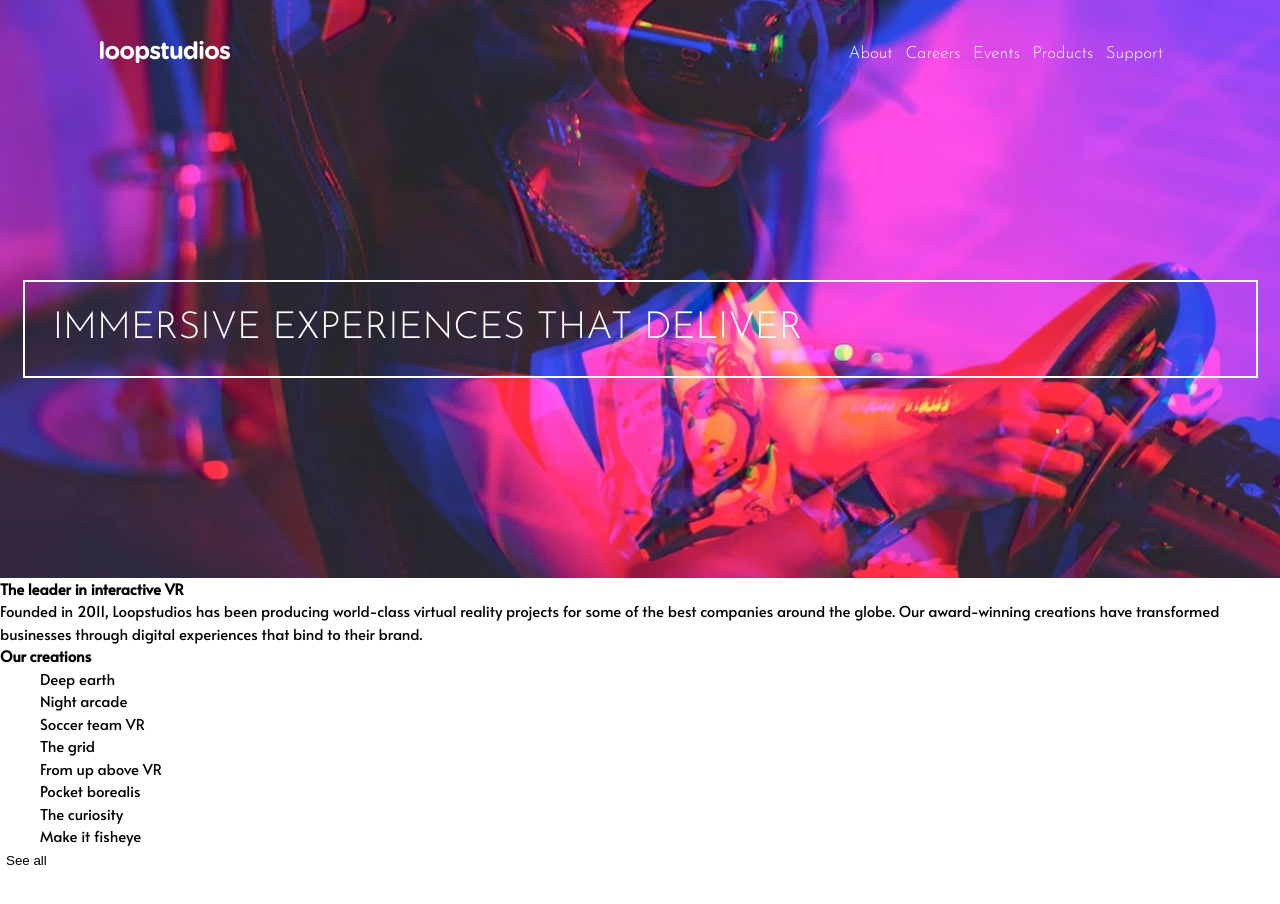
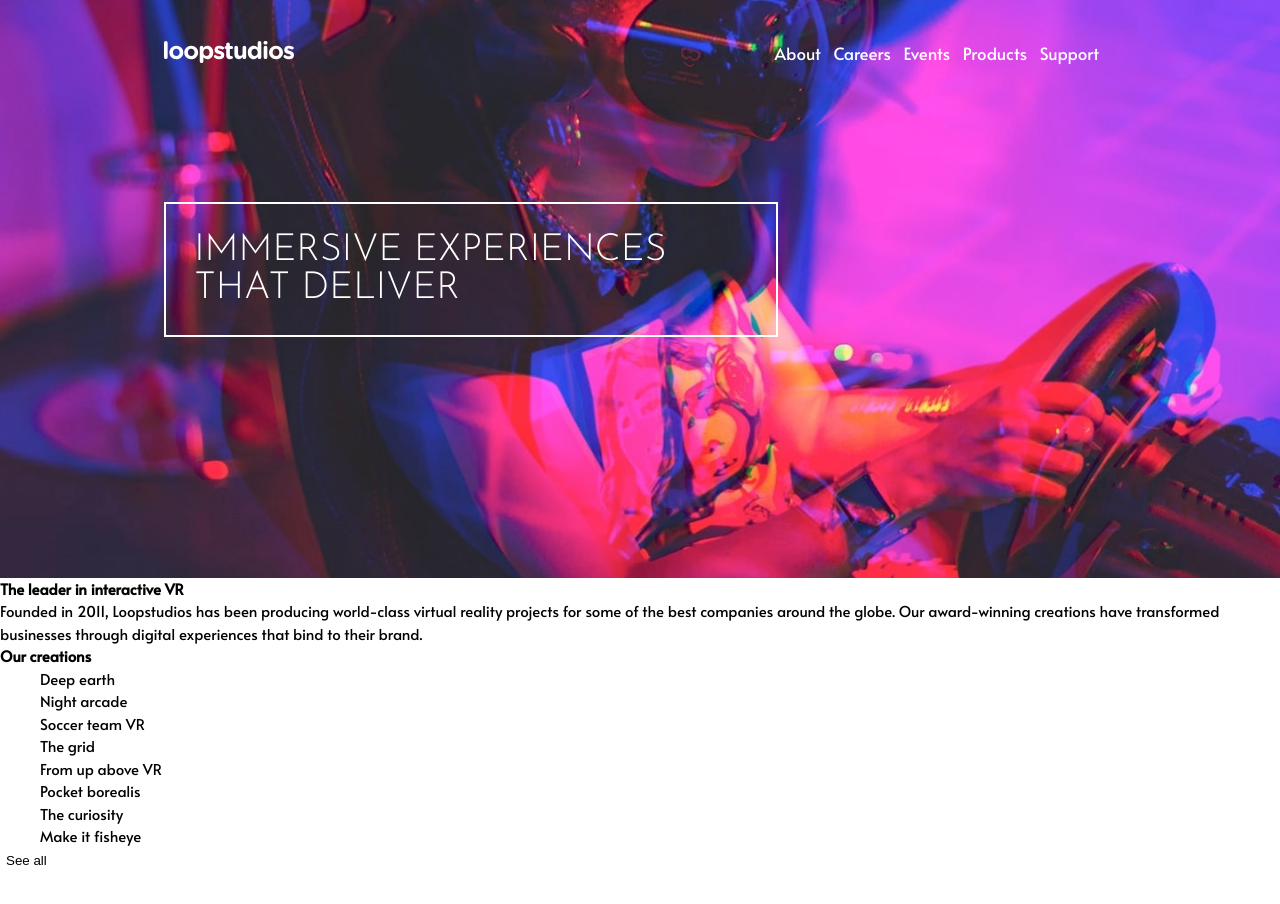
Before and after one commit to daile97/FM-Loopstudios-landing-page, a plain HTML site: page index.html in a window 1280 px wide. Shown: the top 904 px of the page. Drawn offline with Linux system fonts and the light colour scheme.

Commit message:
complete nav, hero

```diff
--- a/styles.css
+++ b/styles.css
@@ -15,6 +15,8 @@
     --text-3xl: 1.875rem;
     --text-4xl: 2.25rem;
     --text-5xl: 2.5rem;
+    --text-6xl: 3rem;
+    --text-7xl: 3.5rem;
     --font-family-1: 'Alata', sans-serif;
     --font-family-2: 'Josefin Sans', sans-serif;
     --font-thin: 300;
@@ -79,11 +81,11 @@ button {
 
 #navbar {
     top: 2.75em;
-    left: 0;
+    left: 50%;
+    transform: translate(-50%, 0);
     z-index: 999;
     justify-content: space-between;
-    width: 100%;
-    padding: 0 1.25em;
+    width: 90%;
 }
 
 #navbar h1 {
@@ -114,7 +116,7 @@ button {
     background-size: cover;
     width: 100%;
     height: min(100vh, calc(100vw / 750 * 1300));
-    padding: 35vh 1.5em 0;
+    position: relative;
 }
 
 #hero > h2 {
@@ -126,6 +128,18 @@ button {
     line-height: 1em;
     font-family: var(--font-family-2);
     font-weight: var(--font-thin);
+    position: absolute;
+    width: 90%;
+    left: 50%;
+    transform: translate(-50%, 0);
+    top: 35%
+}
+
+@media (min-width: 576px) {
+    #hero > h2 {
+        padding-right: 2.5em;
+        font-size: var(--text-6xl)
+    }
 }
 
 @media (min-width: 1024px) {
@@ -142,11 +156,28 @@ button {
    #nav ul {
     flex-direction: row;
     font-size: var(--text-lg);
+    font-weight: var(--font-regular);
+    font-family: var(--font-family-1);
    }
    #hero {
     background-image: url('./images/desktop/image-hero.jpg');
     height: calc(100vw * 650 / 1440);
    }
+
+   #hero > h2 {
+    max-width: 48%;
+    left: calc(5% + 100px);
+    transform: translate(0, 0);
+    font-size: var(--text-5xl);
+    padding-right: 2.75em;
+   }
+}
+
+@media (min-width: 1400px) {
+    #hero > h2 {
+        font-size: var(--text-7xl);
+    }
+
 }
 
 /* Utilities */
```
